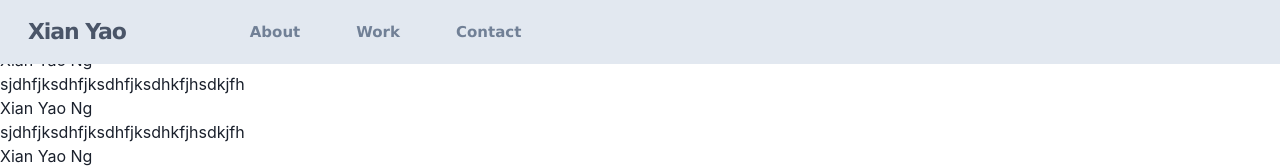
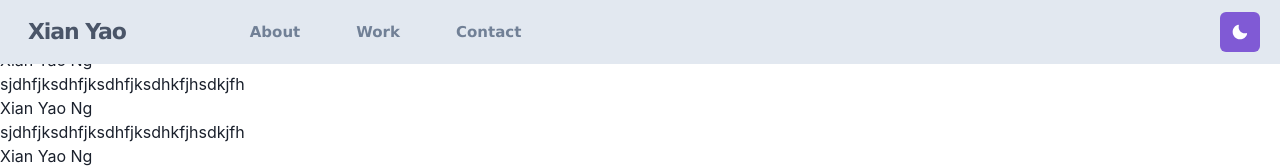
Before and after one commit to xianyao009/xianyaong-portfolio, a Next.js app: page / in a window 1280 px wide. Shown: the top 168 px of the page. Built offline with nearby package versions, Linux system fonts and the light colour scheme.

Commit message:
Created color mode toggle button

```diff
--- a/components/container/Navbar.js
+++ b/components/container/Navbar.js
@@ -1,6 +1,6 @@
 import Logo from "../ui/Logo";
-import DarkModeToggleButton from "../ui/DarkModeToggleButton";
-import { Box, Stack, Flex, Heading, useColorModeValue } from "@chakra-ui/react";
+import ColorModeToggleButton from "../ui/ColorModeToggleButton";
+import { Box, Stack, Flex, useColorModeValue } from "@chakra-ui/react";
 import NavbarLink from "../ui/NavbarLink";
 
 const Navbar = () => {
@@ -22,6 +22,10 @@ const Navbar = () => {
             <NavbarLink href="/work" text="Work"></NavbarLink>
             <NavbarLink href="/contact" text="Contact"></NavbarLink>
           </Stack>
+
+          <Box mr={5}>
+            <ColorModeToggleButton />
+          </Box>
         </Flex>
       </Box>
     </>
--- /dev/null
+++ b/components/ui/ColorModeToggleButton.js
@@ -0,0 +1,28 @@
+import { AnimatePresence, motion } from "framer-motion";
+import { IconButton, useColorMode, useColorModeValue } from "@chakra-ui/react";
+import { SunIcon, MoonIcon } from "@chakra-ui/icons";
+
+const ColorModeToggleButton = () => {
+  const { toggleColorMode } = useColorMode();
+
+  return (
+    <AnimatePresence exitBeforeEnter initial={false}>
+      <motion.div
+        style={{ display: "inline-block" }}
+        key={useColorModeValue("light", "dark")}
+        initial={{ opacity: 0, scale: 0.5 }}
+        animate={{ opacity: 1, scale: 1 }}
+        transition={{ duration: 0.4 }}
+      >
+        <IconButton
+          aria-label="Toggle color mode"
+          colorScheme={useColorModeValue("purple", "orange")}
+          icon={useColorModeValue(<MoonIcon />, <SunIcon />)}
+          onClick={toggleColorMode}
+        ></IconButton>
+      </motion.div>
+    </AnimatePresence>
+  );
+};
+
+export default ColorModeToggleButton;
```
